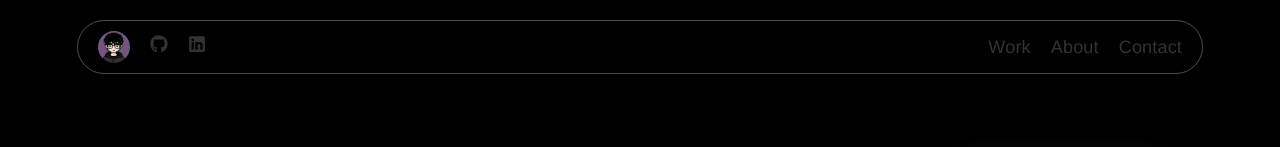
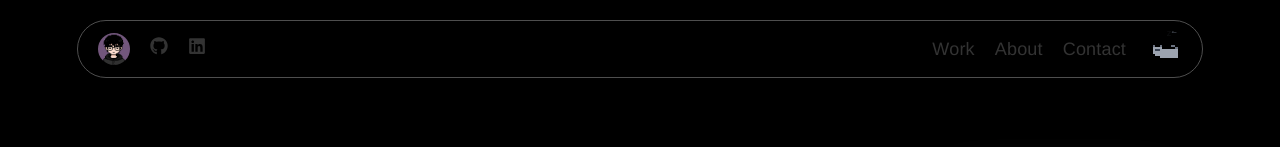
Before and after one commit to rafiowo/ruff, a React (Vite) app in the folder my-app/: page / in a window 1280 px wide. Shown: the top 147 px of the page. Built offline with nearby package versions, Linux system fonts and the light colour scheme.

Commit message:
added a cat frfr

```diff
--- a/my-app/src/NavBar.jsx
+++ b/my-app/src/NavBar.jsx
@@ -1,6 +1,7 @@
 import { FaGithub } from "react-icons/fa";
 import { FaLinkedin } from "react-icons/fa";
 import pfp101 from './assets/pfp101.jpg';
+import SleepingCat from './SleepingCat';
 
 function NavBar() {
 
@@ -13,6 +14,7 @@ function NavBar() {
             <a className = "nav-link-2"href="/about">Work</a>
             <a className="nav-link-3"href="/contact">About</a>
             <a className="nav-link-4"href="/contact">Contact</a>
+            <SleepingCat />
 
         </div>
         </>
--- /dev/null
+++ b/my-app/src/SleepingCat.jsx
@@ -0,0 +1,47 @@
+// A tiny sleeping pixel cat drawn as an inline SVG on a 16x16 grid.
+// shape-rendering="crispEdges" keeps the pixels sharp at any scale.
+function SleepingCat() {
+    const body = "#9ca3af";   // cat fill
+    const dark = "#6b7280";   // ear / tail shading
+    const line = "#374151";   // closed-eye line
+
+    // Each rect is one "pixel" on the grid.
+    const px = (x, y, fill, w = 1, h = 1) => (
+        <rect key={`${x}-${y}`} x={x} y={y} width={w} height={h} fill={fill} />
+    );
+
+    return (
+        <svg
+            className="sleeping-cat"
+            viewBox="0 0 16 16"
+            width="36"
+            height="36"
+            shapeRendering="crispEdges"
+            aria-label="sleeping cat"
+            role="img"
+        >
+            {/* ears */}
+            {px(3, 6, dark)}
+            {px(6, 6, dark)}
+            {/* head */}
+            {px(3, 7, body, 4, 3)}
+            {/* closed eye */}
+            {px(4, 8, line, 2, 1)}
+            {/* curled body */}
+            {px(7, 8, body, 7, 4)}
+            {px(6, 9, body, 1, 3)}
+            {/* tail curling back over the body */}
+            {px(13, 7, dark)}
+            {px(12, 6, dark)}
+            {px(11, 6, dark)}
+            {/* paws / bottom */}
+            {px(4, 10, body, 3, 1)}
+
+            {/* "Zzz" floats up and fades */}
+            <text className="cat-z cat-z1" x="9" y="5" fontSize="4" fill={dark}>z</text>
+            <text className="cat-z cat-z2" x="11" y="3" fontSize="5" fill={dark}>z</text>
+        </svg>
+    );
+}
+
+export default SleepingCat;
--- a/my-app/src/index.css
+++ b/my-app/src/index.css
@@ -124,6 +124,27 @@ code {
   display: flex;
 }
 
+.sleeping-cat {
+  image-rendering: pixelated;
+  flex-shrink: 0;
+}
+
+/* the floating Zzz above the cat */
+.cat-z {
+  font-family: var(--mono);
+  opacity: 0;
+  animation: cat-snore 3s ease-in-out infinite;
+}
+.cat-z2 {
+  animation-delay: 0.6s;
+}
+
+@keyframes cat-snore {
+  0%   { opacity: 0; transform: translateY(0); }
+  30%  { opacity: 0.9; }
+  100% { opacity: 0; transform: translateY(-3px); }
+}
+
 a:link,
 a:visited,
 a:hover,
@@ -175,10 +196,11 @@ a:active {
   border-radius: 20%;
   background: rgb(130, 129, 131);
   z-index: -1;
-
 }
-
 .sexy::before{
   filter: blur(1rem);
   opacity: 89;
 }
+.sexy:hover{
+  opacity: 100;
+}
```
